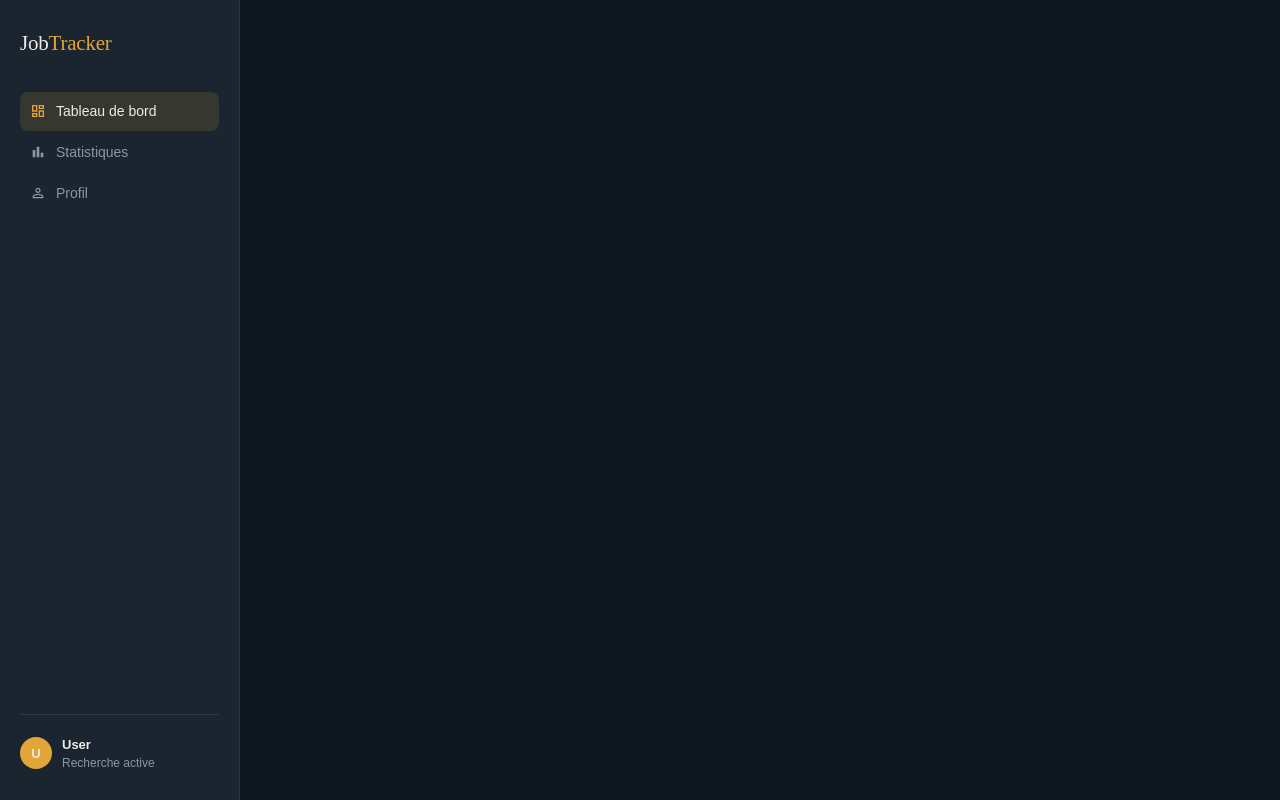
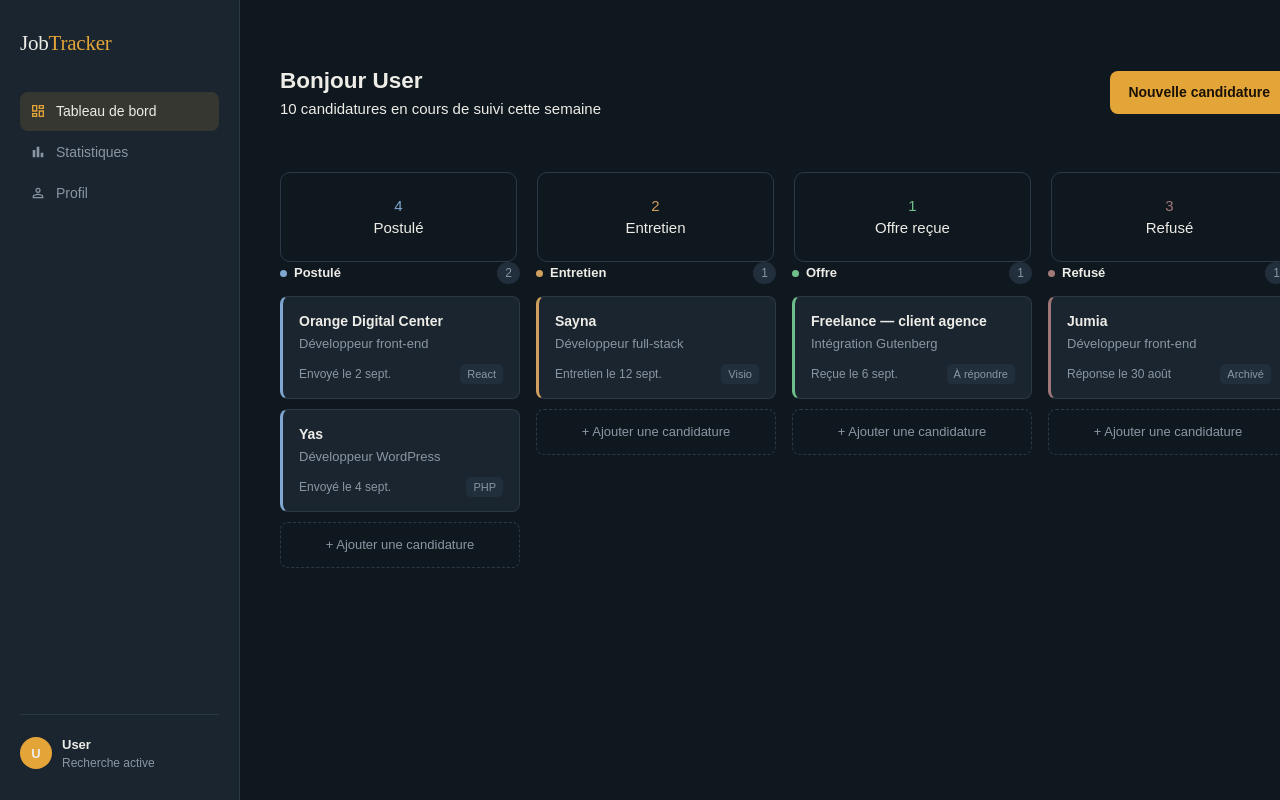
Before and after one commit to Ulquiorah/JobTracker, a React app in the folder frontend/: page / in a window 1280 px wide. Built offline with nearby package versions, Linux system fonts and the light colour scheme; the HTML template or start-up script is replaced by a standard one.

Commit message:
feat: ajoute le composant dashboard

```diff
--- a/frontend/package.json
+++ b/frontend/package.json
@@ -12,7 +12,8 @@
   "dependencies": {
     "react": "^19.2.8",
     "react-dom": "^19.2.8",
-    "react-icons": "^5.7.0"
+    "react-icons": "^5.7.0",
+    "react-router-dom": "^7.18.3"
   },
   "devDependencies": {
     "@eslint/js": "^10.0.1",
--- a/frontend/src/App.jsx
+++ b/frontend/src/App.jsx
@@ -1,12 +1,20 @@
-import SideBar from './components/sideBar'
+import { BrowserRouter, Routes, Route } from "react-router-dom";
 import './assets/style.css'
+import Sidebar from "./components/sidebar";
+import Dashboard from "./pages/Dashboard";
 
-function App() {
+export default function App() {
   return (
-    <>
-      <SideBar />
-    </>
-  )
+    <BrowserRouter>
+      <div className="app">
+        <Sidebar />
+
+        <main className="main">
+          <Routes>
+            <Route path="/" element={<Dashboard />} />
+          </Routes>
+        </main>
+      </div>
+    </BrowserRouter>
+  );
 }
-
-export default App
--- a/frontend/src/assets/style.css
+++ b/frontend/src/assets/style.css
@@ -13,10 +13,13 @@
 
   --accent: #e3a438;
   --accent-soft: rgba(227, 164, 56, 0.14);
+  --stage-postule: #7fa7d1;
+  --stage-entretien: #d19f5f;
+  --stage-offre: #6fbf8b;
+  --stage-refuse: #a17878;
 
   --radius: 10px;
 }
-
 
 /* ========================================
    RESET
@@ -73,7 +76,6 @@ svg {
   min-height: 100vh;
 }
 
-
 /* ========================================
    APP LAYOUT
 ======================================== */
@@ -83,7 +85,6 @@ svg {
   grid-template-columns: 240px 1fr;
   min-height: 100vh;
 }
-
 
 /* ========================================
    SIDEBAR
@@ -102,7 +103,6 @@ svg {
   flex-direction: column;
   gap: 32px;
 }
-
 
 /* ========================================
    LOGO
@@ -123,7 +123,6 @@ svg {
 .logo span {
   color: var(--accent);
 }
-
 
 /* ========================================
    NAVIGATION
@@ -162,14 +161,12 @@ svg {
   flex-shrink: 0;
 }
 
-
 /* Hover */
 
 .nav-item:hover {
   color: var(--text);
   background: var(--surface-raised);
 }
-
 
 /* Active */
 
@@ -181,7 +178,6 @@ svg {
 .nav-item.active svg {
   color: var(--accent);
 }
-
 
 /* ========================================
    SIDEBAR FOOTER
@@ -199,7 +195,6 @@ svg {
 
   border-top: 1px solid var(--border);
 }
-
 
 /* Avatar */
 
@@ -221,7 +216,6 @@ svg {
   flex-shrink: 0;
 }
 
-
 /* User information */
 .user__information {
   display: flex;
@@ -237,3 +231,169 @@ svg {
   font-size: 12px;
   color: var(--text-muted);
 }
+
+/* ------ Pages ------------- */
+main {
+  margin: 12px 40px;
+}
+
+/* ===========================================
+                Dashboard
+============================================== */
+.head {
+  width: 100%;
+  height: 20vh;
+  display: flex;
+  justify-content: space-between;
+  align-items: center;
+}
+
+.stats {
+  display: grid;
+  grid-template-columns: repeat(4, 1fr);
+  gap: 20px;
+}
+
+.stat-card {
+  height: 90px;
+  display: flex;
+  flex-direction: column;
+  justify-content: center;
+  align-items: center;
+  border: 1px solid var(--border);
+  border-radius: 10px;
+}
+/* À la suite de .stat-card existant */
+.stat-card.postule .count {
+  color: var(--stage-postule);
+}
+.stat-card.entretien .count {
+  color: var(--stage-entretien);
+}
+.stat-card.offre .count {
+  color: var(--stage-offre);
+}
+.stat-card.refuse .count {
+  color: var(--stage-refuse);
+}
+
+.head {
+  justify-content: space-between;
+  align-items: center;
+}
+
+.btn-primary {
+  background: var(--accent);
+  color: #1a1204;
+  padding: 11px 18px;
+  border-radius: 8px;
+  font-size: 14px;
+  font-weight: 600;
+  height: fit-content;
+}
+.btn-primary:hover {
+  background: #eeb355;
+}
+
+.pipeline {
+  display: grid;
+  grid-template-columns: repeat(4, minmax(240px, 1fr));
+  gap: 16px;
+  overflow-x: auto;
+}
+
+.column-header {
+  display: flex;
+  align-items: center;
+  justify-content: space-between;
+  margin-bottom: 12px;
+}
+.column-header .stage-name {
+  font-size: 13px;
+  font-weight: 600;
+}
+.column-header .stage-count {
+  font-size: 12px;
+  color: var(--text-muted);
+  background: var(--surface-raised);
+  padding: 2px 8px;
+  border-radius: 20px;
+}
+
+.stage-dot {
+  display: inline-block;
+  width: 7px;
+  height: 7px;
+  border-radius: 50%;
+  margin-right: 7px;
+}
+.postule .stage-dot {
+  background: var(--stage-postule);
+}
+.entretien .stage-dot {
+  background: var(--stage-entretien);
+}
+.offre .stage-dot {
+  background: var(--stage-offre);
+}
+.refuse .stage-dot {
+  background: var(--stage-refuse);
+}
+
+.card-list {
+  display: flex;
+  flex-direction: column;
+  gap: 10px;
+  min-height: 40px;
+}
+
+.job-card {
+  background: var(--surface);
+  border: 1px solid var(--border);
+  border-left: 3px solid var(--stage-color, var(--accent));
+  border-radius: 8px;
+  padding: 14px 16px;
+  cursor: grab;
+}
+.job-card:hover {
+  border-color: var(--stage-color, var(--accent));
+  background: var(--surface-raised);
+}
+.job-card .company {
+  font-weight: 600;
+  font-size: 14px;
+  margin-bottom: 2px;
+}
+.job-card .role {
+  font-size: 13px;
+  color: var(--text-muted);
+  margin-bottom: 10px;
+}
+.job-card .meta {
+  display: flex;
+  justify-content: space-between;
+  align-items: center;
+  font-size: 12px;
+  color: var(--text-muted);
+}
+.job-card .badge {
+  background: var(--surface-raised);
+  border-radius: 5px;
+  padding: 2px 7px;
+  font-size: 11px;
+}
+
+.add-card {
+  border: 1px dashed var(--border);
+  border-radius: 8px;
+  padding: 12px 16px;
+  color: var(--text-muted);
+  font-size: 13px;
+  text-align: center;
+  cursor: pointer;
+  background: transparent;
+}
+.add-card:hover {
+  border-color: var(--accent);
+  color: var(--accent);
+}
--- /dev/null
+++ b/frontend/src/pages/Dashboard.jsx
@@ -0,0 +1,92 @@
+export default function Dashboard() {
+  const stats = [
+    { key: "postule", count: 4, label: "Postulé" },
+    { key: "entretien", count: 2, label: "Entretien" },
+    { key: "offre", count: 1, label: "Offre reçue" },
+    { key: "refuse", count: 3, label: "Refusé" },
+  ];
+
+  const pipeline = [
+    {
+      key: "postule",
+      name: "Postulé",
+      jobs: [
+        { company: "Orange Digital Center", role: "Développeur front-end", date: "Envoyé le 2 sept.", badge: "React" },
+        { company: "Yas", role: "Développeur WordPress", date: "Envoyé le 4 sept.", badge: "PHP" },
+      ],
+    },
+    {
+      key: "entretien",
+      name: "Entretien",
+      jobs: [
+        { company: "Sayna", role: "Développeur full-stack", date: "Entretien le 12 sept.", badge: "Visio" },
+      ],
+    },
+    {
+      key: "offre",
+      name: "Offre",
+      jobs: [
+        { company: "Freelance — client agence", role: "Intégration Gutenberg", date: "Reçue le 6 sept.", badge: "À répondre" },
+      ],
+    },
+    {
+      key: "refuse",
+      name: "Refusé",
+      jobs: [
+        { company: "Jumia", role: "Développeur front-end", date: "Réponse le 30 août", badge: "Archivé" },
+      ],
+    },
+  ];
+
+  return (
+    <>
+      <div className="head">
+        <div className="text">
+          <h2>Bonjour User</h2>
+          <span>10 candidatures en cours de suivi cette semaine</span>
+        </div>
+        <button className="btn-primary">Nouvelle candidature</button>
+      </div>
+
+      <section className="stats">
+        {stats.map((s) => (
+          <div key={s.key} className={`stat-card ${s.key}`}>
+            <div className="count">{s.count}</div>
+            <div className="label">{s.label}</div>
+          </div>
+        ))}
+      </section>
+
+      <div className="pipeline">
+        {pipeline.map((col) => (
+          <section key={col.key} className={col.key}>
+            <div className="column-header">
+              <span className="stage-name">
+                <span className="stage-dot"></span>
+                {col.name}
+              </span>
+              <span className="stage-count">{col.jobs.length}</span>
+            </div>
+            <div className="card-list">
+              {col.jobs.map((job, i) => (
+                <div
+                  key={i}
+                  className="job-card"
+                  style={{ "--stage-color": `var(--stage-${col.key})` }}
+                >
+                  <div className="company">{job.company}</div>
+                  <div className="role">{job.role}</div>
+                  <div className="meta">
+                    <span className="date">{job.date}</span>
+                    <span className="badge">{job.badge}</span>
+                  </div>
+                </div>
+              ))}
+              <div className="add-card">+ Ajouter une candidature</div>
+            </div>
+          </section>
+        ))}
+      </div>
+    </>
+  );
+}
```
Also changed, not shown: 1 other file (tests, documents, lock files or other folders).
